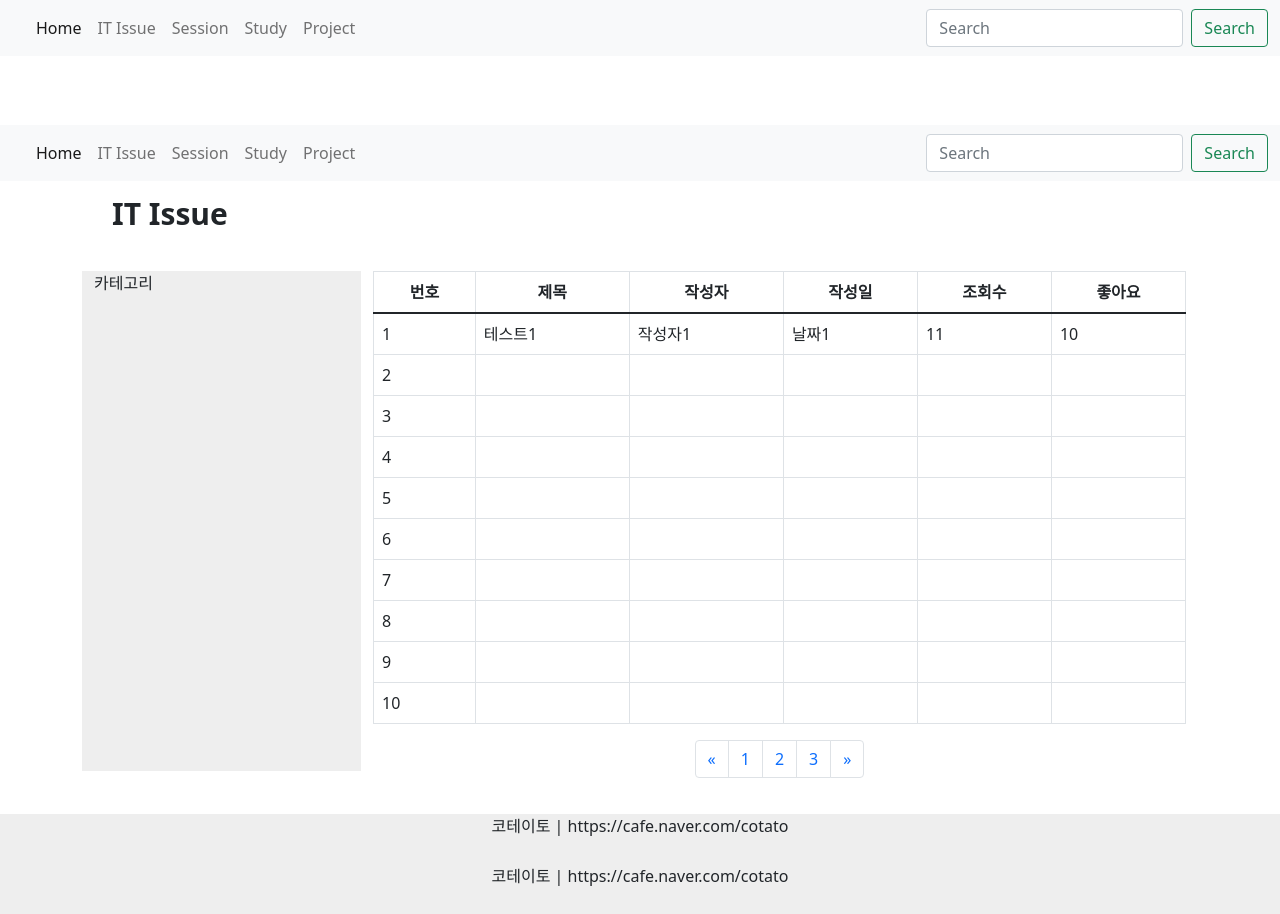
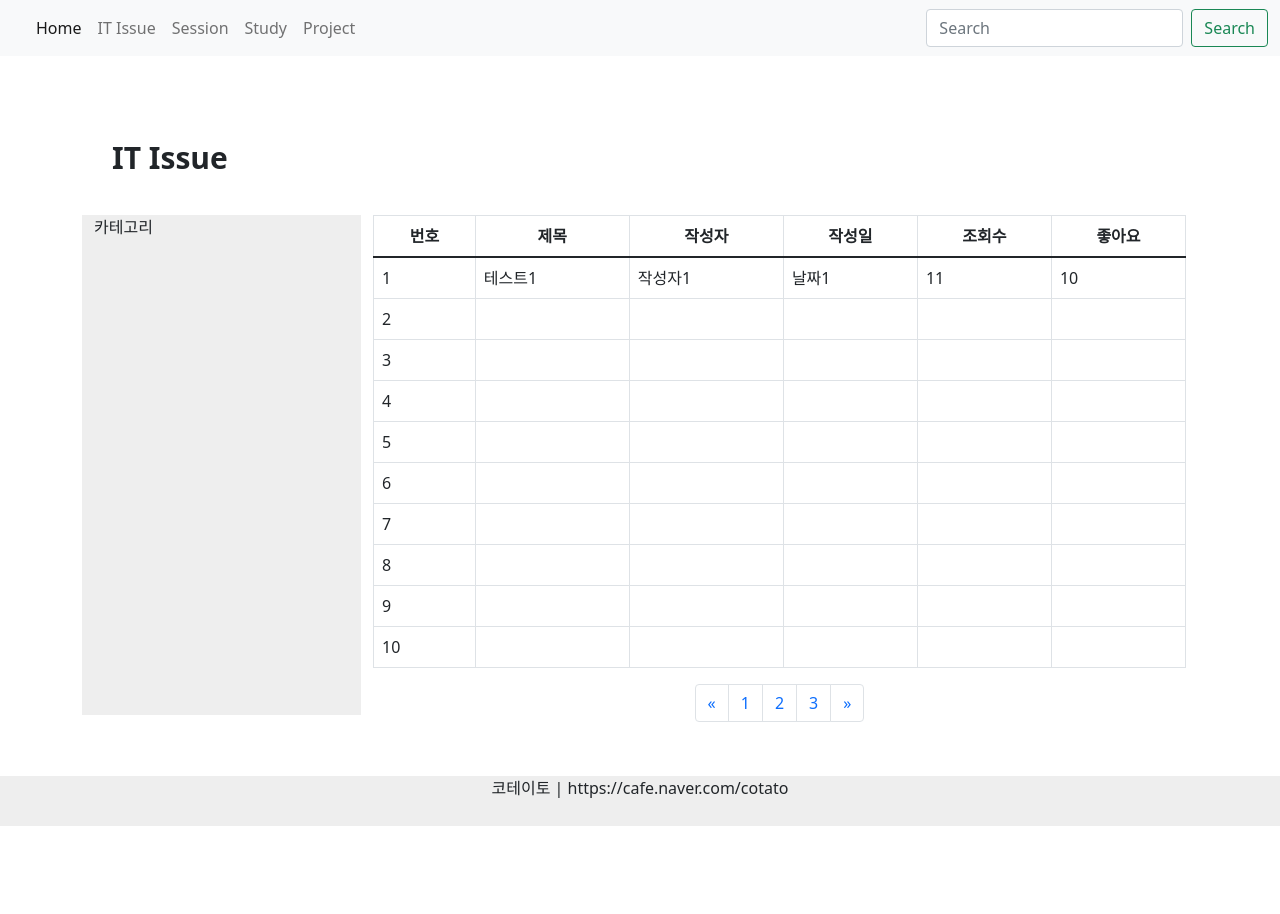
Before and after one commit to jellysoo97/Cotato-web-client, a React (Create React App) app: page /postlist in a window 1280 px wide. After the commit the page ends 826 px from the top, so only its background shows below. Built offline with nearby package versions, Linux system fonts and the light colour scheme.

Commit message:
0125 merge

```diff
--- a/package.json
+++ b/package.json
@@ -13,6 +13,7 @@
     "react-bootstrap": "^2.1.1",
     "react-dom": "^17.0.2",
     "react-dropzone": "^11.5.1",
+    "react-quill": "^1.3.5",
     "react-router-dom": "^6.2.1",
     "react-scripts": "5.0.0",
     "react-table": "^7.7.0",
--- a/src/App.js
+++ b/src/App.js
@@ -13,7 +13,6 @@ function App() {
   return (
     <Suspense fallback={<div>Loading...</div>}>
       <NavBar />
-
         <div style={{ paddingTop: "69px", minHeight: "calc(100vh - 80px)" }}>
           <BrowserRouter>
             <Routes>
--- a/src/components/CommentsForm.js
+++ b/src/components/CommentsForm.js
@@ -21,7 +21,6 @@ export default function CommentsForm({tweet}){
       <button type="button" class="btn btn-outline-warning" style={{float: "right"}}>답글달기</button> <br /> <br />
       <hr />
     </div>
-
     </div>
   )
 }
--- a/src/components/LandingPage.js
+++ b/src/components/LandingPage.js
@@ -1,21 +1,16 @@
 import React from 'react'
-import axios from 'axios'
 
 function LandingPage() {
   return (
-    <div>
+    <div class="container">
       <div class="jumbotron">
         <h1 class="display-4">Hello, COTATO!</h1>
         <p class="lead">This is a simple hero unit, a simple jumbotron-style component for calling extra attention to featured content or information.</p>
         <hr class="my-4" />
         <p>여기가 이제 네이버 카페 대문같은 역할의 점보트론이랍니다</p>
         <p class="lead">
-          <a class="btn btn-warning btn-lg" href="/board" role="button">게시판</a>
+          <a class="btn btn-warning btn-lg" href="/createPost" role="button">글쓰기</a>
         </p>
-      </div>
-
-      <div>
-
       </div>
     </div>
   )
--- a/src/components/NavBar.js
+++ b/src/components/NavBar.js
@@ -29,7 +29,7 @@ function NavBar() {
               </li>
 
               <li className="nav-item">
-                <a className="nav-link" href="#">
+                <a className="nav-link" href="/postlist">
                   IT Issue
                 </a>
               </li>
--- a/src/components/PostCreate.js
+++ b/src/components/PostCreate.js
@@ -48,7 +48,7 @@ const onSubmit=(e)=>{
   }
   console.log(variable)
 
-  axios.post('http://localhost:3000/createPost ', variable)
+  axios.post('http://localhost:3000/createPost', variable)
   .then(response=>{
     if (response.data.success) {
       console.log(response.data)
--- a/src/components/PostList.js
+++ b/src/components/PostList.js
@@ -1,16 +1,11 @@
 import React from "react"
-import NavBar from "./NavBar"
 import PageName from "./PageName"
 import Category from "./Category"
 import PostTable from "./PostTable"
-import Footer from "./Footer"
 
 function PostList() {
   return (
     <>
-      <header>
-        <NavBar />
-      </header>
       <main>
         <div className="container">
           <PageName />
@@ -22,9 +17,6 @@ function PostList() {
           </div>
         </div>
       </main>
-      <footer>
-        <Footer />
-      </footer>
     </>
   )
 }
```
Also changed, not shown: 1 other file (tests, documents, lock files or other folders).
